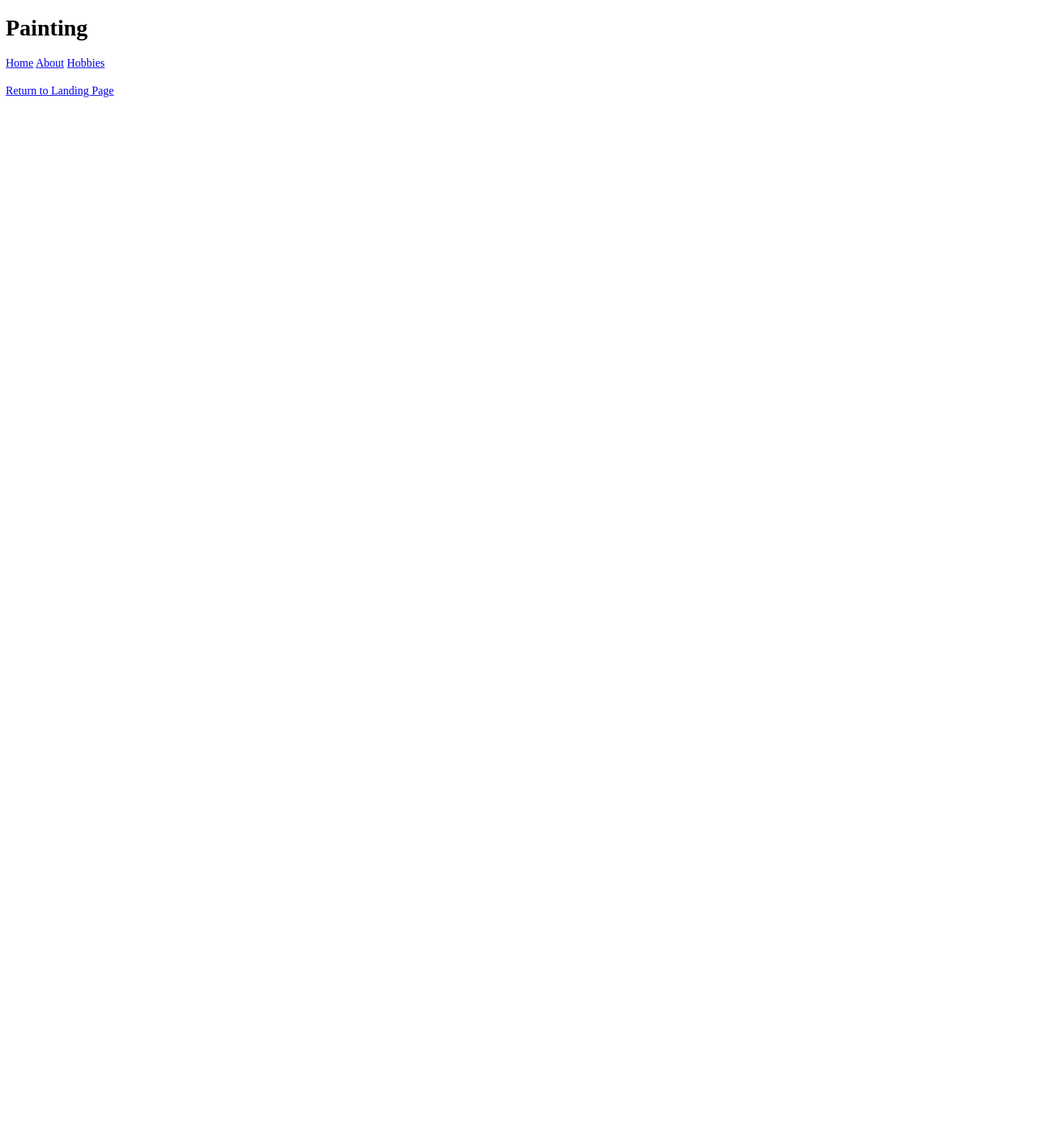
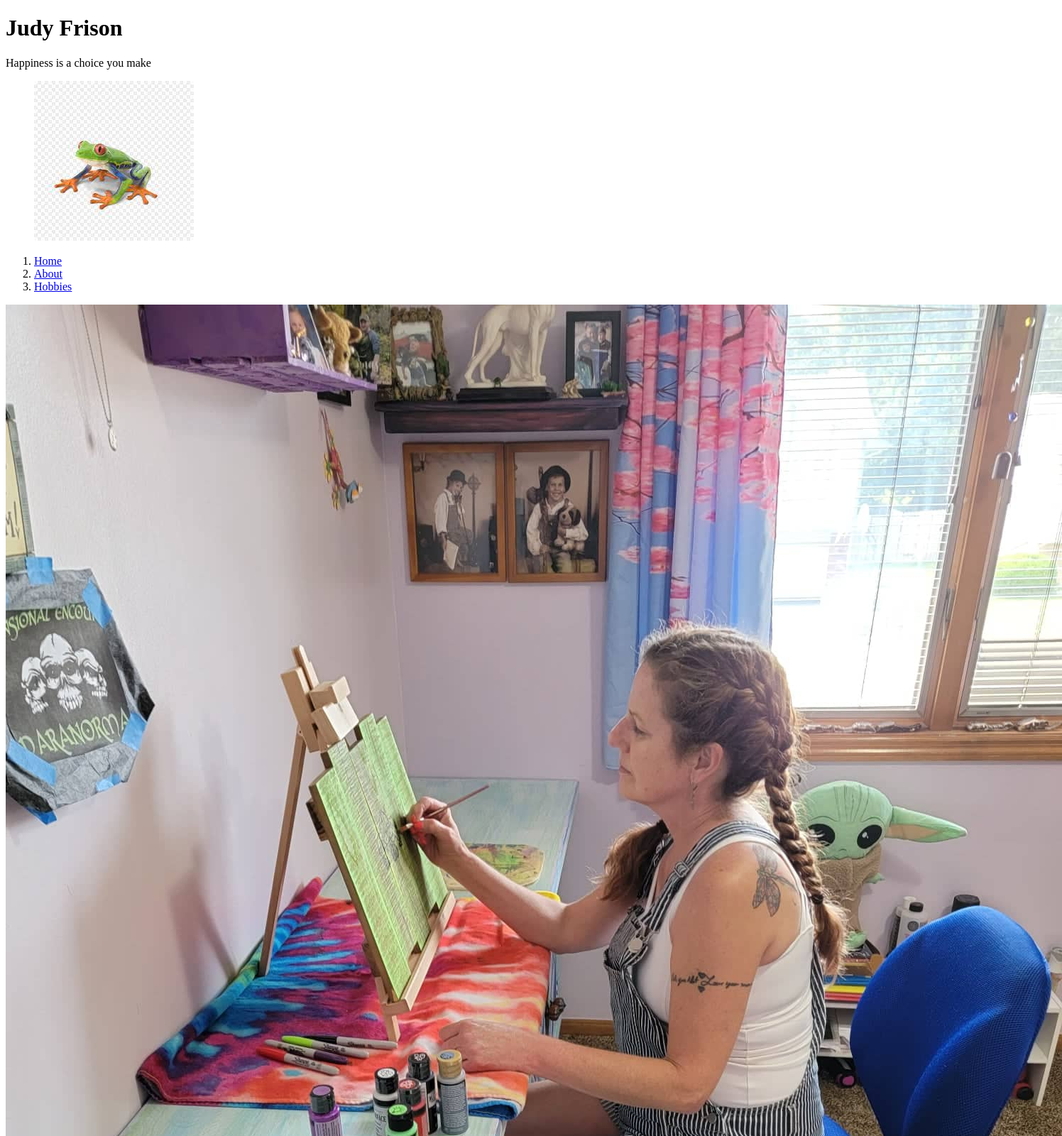
Before and after one commit to The-Freezen/bioSite, a plain HTML site: page hobby-2-page.html in a window 1280 px wide. Shown: the top 1600 px of the page at 71% size, 1496 px wide, since content can reach past the window. Before the commit the page ends 800 px from the top, so only its background shows below. Drawn offline with Linux system fonts and the light colour scheme.

Commit message:
initial adjustments to pages

```diff
--- a/hobby-2-page.html
+++ b/hobby-2-page.html
@@ -22,23 +22,28 @@ CSD 340 Web Development with HTML and CSS
     </head>
     <body>
         <header>
-            <h1>Painting</h1>
+            <h1>Judy Frison</h1>
+            <p>Happiness is a choice you make</p>
+            <figure>
+                <img src="image-for-use/frog.jfif" alt="frog">
+            </figure>
+            <nav class="menu"></nav>
+            <ol>
+                <li><a href="landing-page.html">Home</a></li>
+                <li><a href="about-page.html">About</a></li>
+                <li><a href="hobbies-page.html">Hobbies</a></li>
+            </ol>
         </header>
+        <div id="Painting main">
+            <img src="image-for-use/painting.jpg" alt="">
 
-        <div id="navbar">
-            <a href="landing-page.html">Home</a>
-            <a href="about-page.html">About</a>
-            <a href="hobbies-page.html">Hobbies</a>
         </div>
 
-        <div id="container">
-        <h1></h1>
-        <h2></h2>
-        <div class="intro">
-            <p></p>
-        </div>
         <footer>
-            <a href="https://the-freezen.github.io/csd-340/" target="blank" id="index">Return to Landing Page</a>
+            <a href="about-page.html">About</a>
+            <a href="landing-page.html">Home</a>
+            <a href="hobbies-page.html">Hobbies</a>
+            <a href="https://www.youtube.com/channel/UCCcdA8qTvYGFwkOQDtMXaRA/videos">Dimensional Encounters Youtube</a>
         </footer>
     </body>
 </html>
```
Also changed, not shown: hobby-3-page.html (+15 -8 lines).
